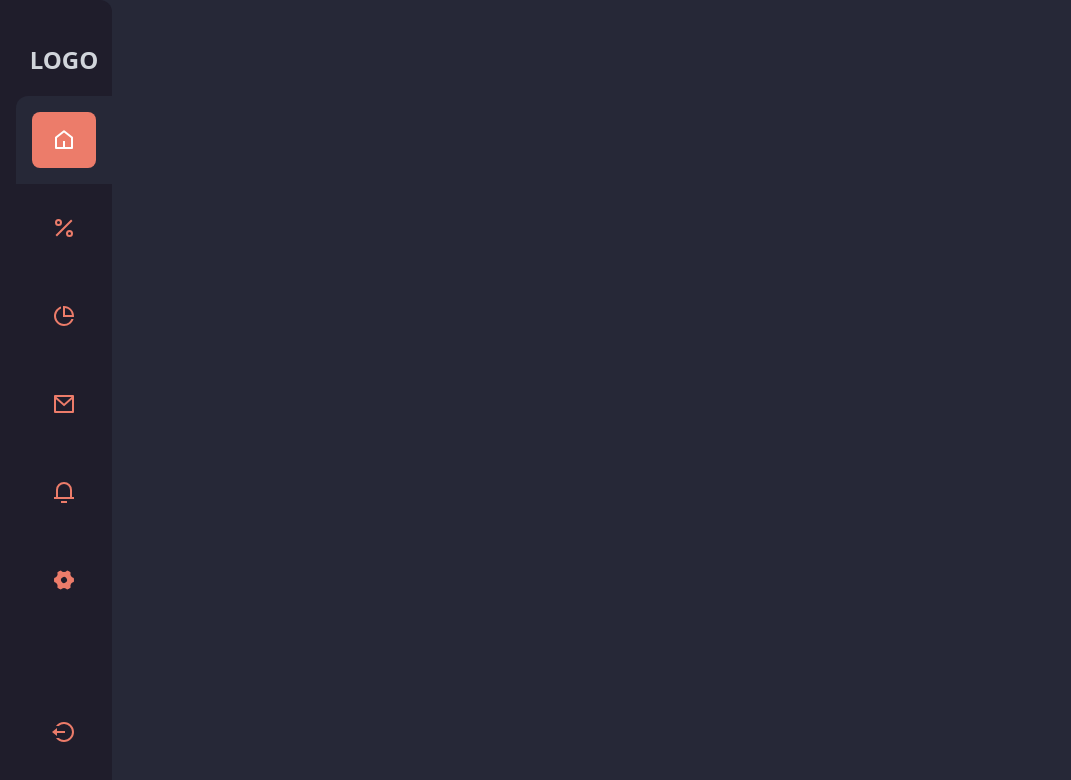
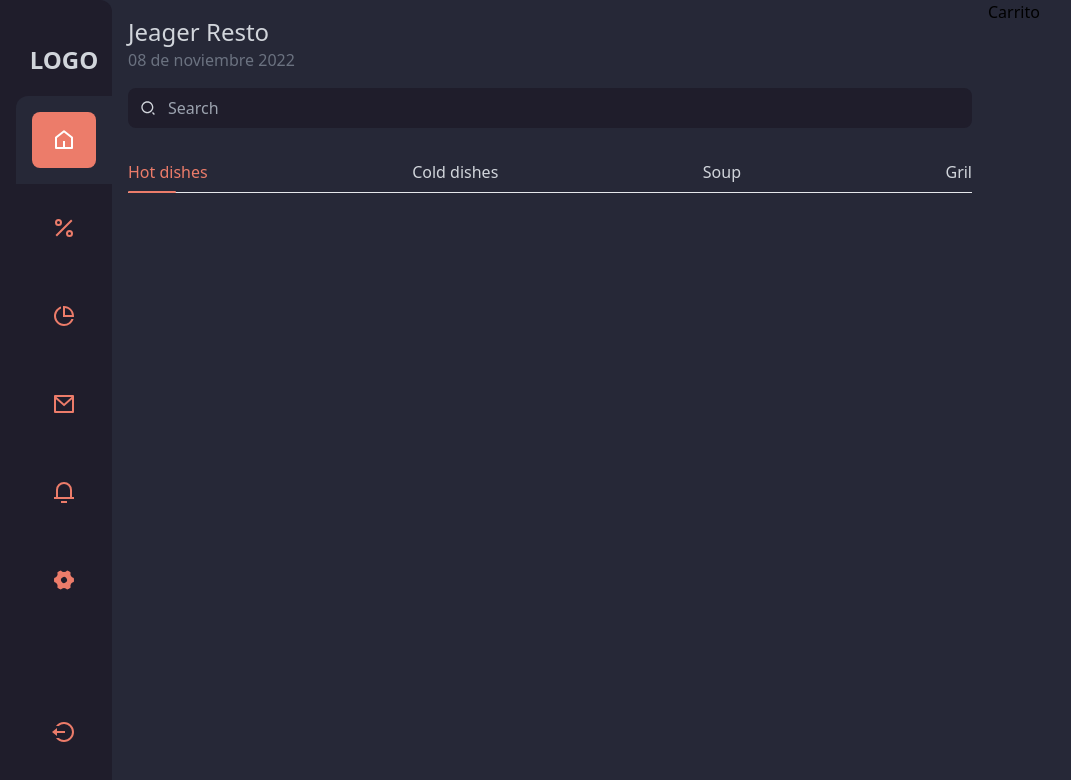
Before and after one commit to Gaston-Aller-00/Dashboard-store, a React (Vite) app: page / in a window 1280 px wide. Shown: the top 780 px of the page, without its empty margins (0-1071 px from the left). Built offline with nearby package versions, Linux system fonts and the light colour scheme.

Commit message:
categories

```diff
--- a/src/App.jsx
+++ b/src/App.jsx
@@ -5,6 +5,7 @@
   RiMenu3Fill,
   RiPieChartLine,
   RiCloseLine,
+  RiSearch2Line,
 } from "react-icons/ri";
 //componentes
 import SideBar from "./components/shared/SideBar";
@@ -35,10 +36,55 @@
             <RiPieChartLine />
           </button>
           <button onClick={toggleMenu} className="text-white  p-2 ">
-            {showMenu ?  <RiCloseLine/> : <RiMenu3Fill/>}
-
+            {showMenu ? <RiCloseLine /> : <RiMenu3Fill />}
           </button>
         </nav>
+        <main className="lg:pl-28 grid grid-cols-1 lg:grid-cols-8">
+          <div className="lg:col-span-6 ">
+            {/* Header */}
+            <header className="p-4">
+              {/* Titulo y busqueda */}
+              <div className="flex flex-col gap-4 mb-6">
+                <div>
+                  <h1 className="text-2xl text-gray-300 ">Jeager Resto</h1>
+                  <p className="text-gray-500">08 de noviembre 2022</p>
+                </div>
+                <form>
+                  <div className="w-full relative">
+                    <RiSearch2Line className="absolute left-3 top-1/2 -translate-y-1/2 text-gray-300" />
+                    <input
+                      type="text"
+                      className="bg-[#1F1D2B] w-full py-2 pl-10 pr-4 rounded-lg  text-gray-300 outline-none"
+                      placeholder="Search"
+                    />
+                  </div>
+                </form>
+              </div>
+              {/* Tabs */}
+              <nav className="text-gray-300 flex items-center justify-between border-b ">
+                <a
+                  href="#"
+                  className=" relative py-2 pr-4 before:w-1/2 before:h-[2px] before:absolute before:bg-[#ec7c6a] before:left-0 before:rounded-full before:-bottom-[1px] text-[#ec7c6a] "
+                >
+                  Hot dishes
+                </a>
+                <a
+                  href="#"
+                  className="   py-2 pr-4  "
+                >
+                  Cold dishes
+                </a>
+                <a href="#" className=" py-2 pr-4">
+                  Soup
+                </a>
+                <a href="#" className=" py-2 ">
+                  Gril
+                </a>
+              </nav>
+            </header>
+          </div>
+          <div className="lg:col-span-2   fixed lg:static right-0">Carrito</div>
+        </main>
       </div>
     </>
   );
```
